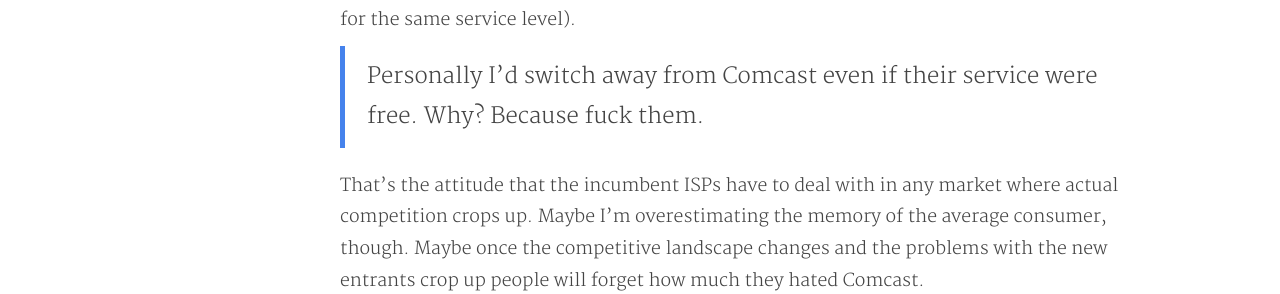
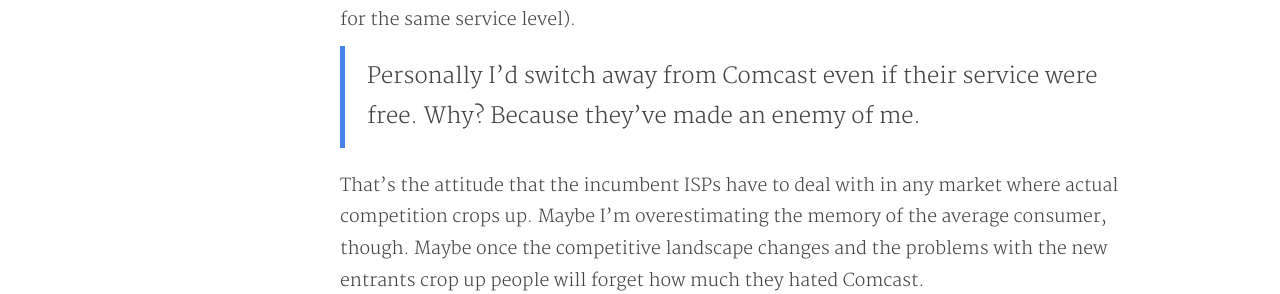
Before and after one commit to callawaywilson/callawaywilson.github.io, a Jekyll site: the page built from _posts/2016-02-22-Why-people-hate-comcast.markdown, in a window 1280 px wide. Shown: the part 1239-1533 px from the top of the page. Built offline with Jekyll 4.4.1, drawn with Linux system fonts in a browser that asks for light colours; comment, search, counter and statistics services are not loaded.

Commit message:
Removed some colorful language

```diff
--- a/_posts/2016-02-22-Why-people-hate-comcast.markdown
+++ b/_posts/2016-02-22-Why-people-hate-comcast.markdown
@@ -21,6 +21,6 @@
 
 The donwside to this strategy is that as soon as a competitor enters the field customers will jump ship no matter what Comcast does.  Wherever Google Fiber has entered the market people have subscribed despite it being potentially more expensive (although not for the same service level).
 
-> Personally I'd switch away from Comcast even if their service were free.  Why?  Because fuck them.
+> Personally I'd switch away from Comcast even if their service were free.  Why?  Because they've made an enemy of me.
 
 That's the attitude that the incumbent ISPs have to deal with in any market where actual competition crops up.  Maybe I'm overestimating the memory of the average consumer, though.  Maybe once the competitive landscape changes and the problems with the new entrants crop up people will forget how much they hated Comcast.
```
